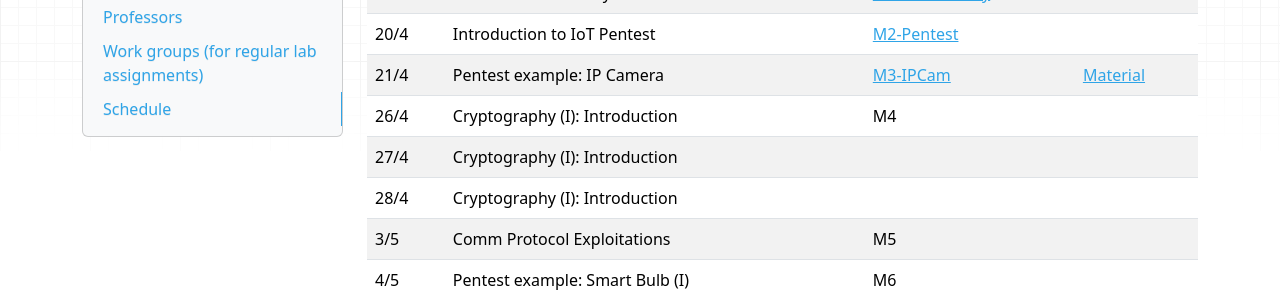
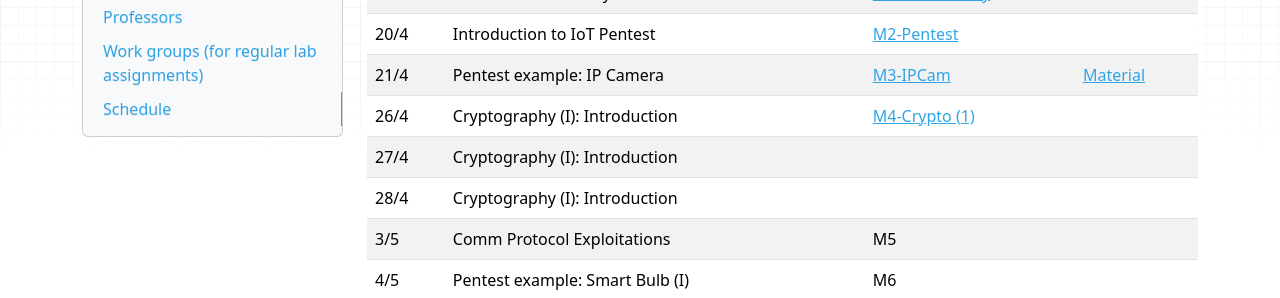
Before and after one commit to iot-da/iot-da.github.io, an MkDocs documentation site: the page built from docs/Subjects/SEC/index.md, in a window 1280 px wide and 900 px high, scrolled down 483 px. Shown: the part 155-453 px from the top of the window. Built offline with MkDocs 1.6.1, drawn with Linux system fonts in a browser that asks for light colours; nearby versions of some CDN libraries.

Commit message:
Sec Continuacion P1

```diff
--- a/docs/Subjects/SEC/index.md
+++ b/docs/Subjects/SEC/index.md
@@ -23,7 +23,7 @@ Guillemo Botella (gbotella@ucm.es) and Joaquín Recas (recas@ucm.es)
 | 19/4 | Introduction Security in IoT        | [M1-IoT-Security](slides/M1-IoT-Security.pdf) |                           |
 | 20/4 | Introduction to IoT Pentest         | [M2-Pentest](slides/M2-Pentest.pdf)           |                           |
 | 21/4 | Pentest example: IP Camera          | [M3-IPCam](slides/M3-IpCam.pdf)               | [Material](./P1/index.md) |
-| 26/4 | Cryptography (I): Introduction      | M4                                            |                           |
+| 26/4 | Cryptography (I): Introduction      | [M4-Crypto (1)](slides/M4-Crypto_1.pdf)       |                           |
 | 27/4 | Cryptography (I): Introduction      |                                               |                           |
 | 28/4 | Cryptography (I): Introduction      |                                               |                           |
 | 3/5  | Comm Protocol Exploitations         | M5                                            |                           |
```
Also changed, not shown: docs/Subjects/SEC/P1/ghidra_import.png (added), docs/Subjects/SEC/P1/ghidra_main.png (added), docs/Subjects/SEC/P1/ghidra_new.png (added), 1 other file.
